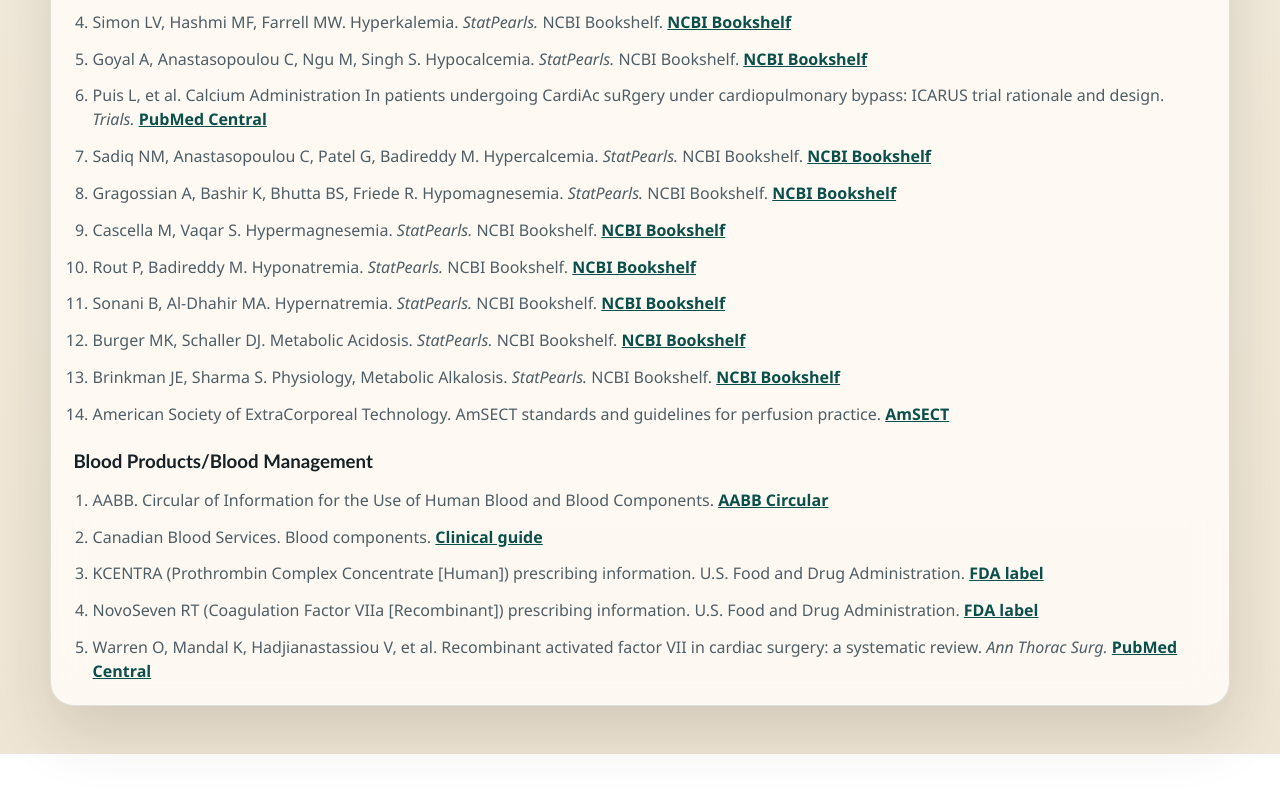
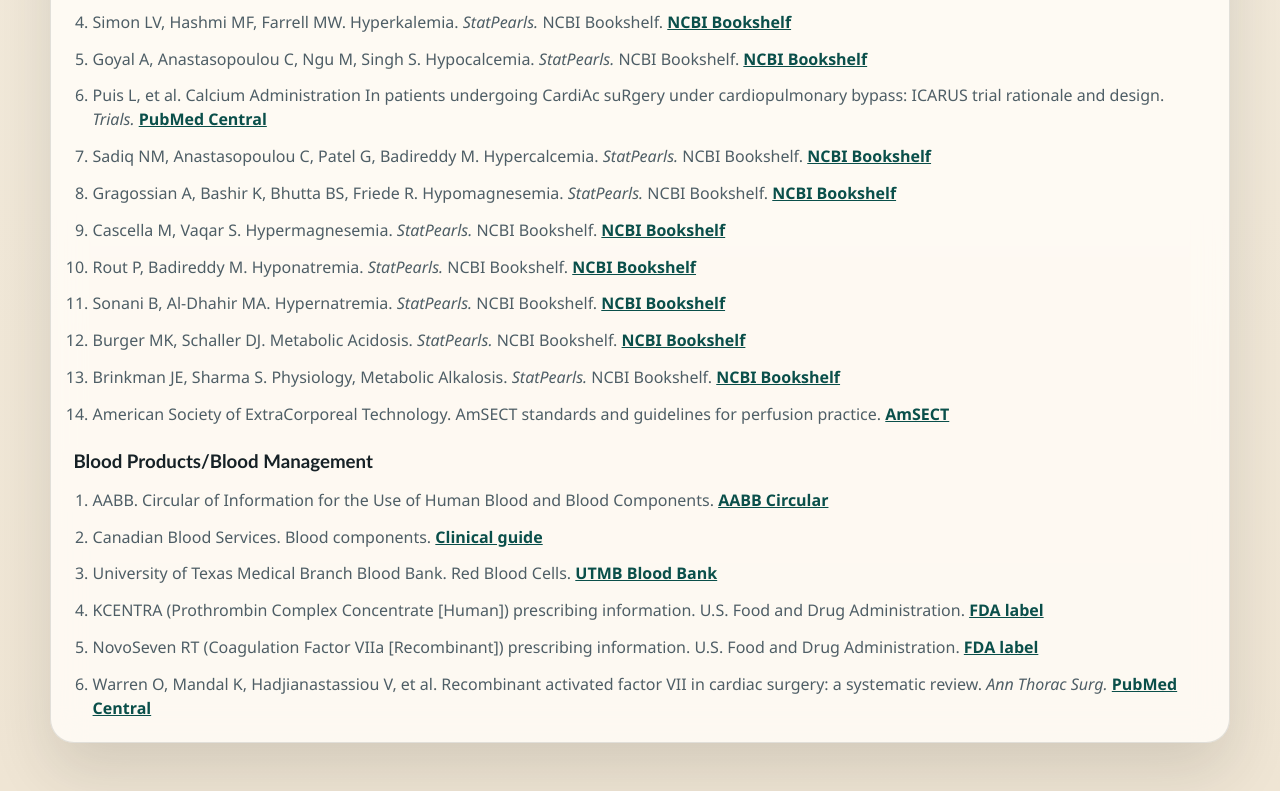
Before and after one commit to mydo650/CPB-Perfusion-Tool, a website: page references.html in a window 1280 px wide. Shown: the part 2720-3511 px from the top of the page. Before the commit the page ends 3474 px from the top, so only its background shows below. Drawn offline with Linux system fonts and the light colour scheme.

Commit message:
Added to PRBC

```diff
--- a/references.html
+++ b/references.html
@@ -142,6 +142,7 @@
             <ol class="references-list">
               <li>AABB. Circular of Information for the Use of Human Blood and Blood Components. <a href="https://www.aabb.org/docs/default-source/default-document-library/resources/circular-of-information-watermark.pdf" target="_blank" rel="noreferrer">AABB Circular</a></li>
               <li>Canadian Blood Services. Blood components. <a href="https://professionaleducation.blood.ca/en/transfusion/clinical-guide/blood-components" target="_blank" rel="noreferrer">Clinical guide</a></li>
+              <li>University of Texas Medical Branch Blood Bank. Red Blood Cells. <a href="https://www.utmb.edu/bloodbank/red-blood-cells" target="_blank" rel="noreferrer">UTMB Blood Bank</a></li>
               <li>KCENTRA (Prothrombin Complex Concentrate [Human]) prescribing information. U.S. Food and Drug Administration. <a href="https://www.fda.gov/media/85512/download" target="_blank" rel="noreferrer">FDA label</a></li>
               <li>NovoSeven RT (Coagulation Factor VIIa [Recombinant]) prescribing information. U.S. Food and Drug Administration. <a href="https://www.fda.gov/media/70442/download" target="_blank" rel="noreferrer">FDA label</a></li>
               <li>Warren O, Mandal K, Hadjianastassiou V, et al. Recombinant activated factor VII in cardiac surgery: a systematic review. <em>Ann Thorac Surg.</em> <a href="https://pmc.ncbi.nlm.nih.gov/articles/PMC3484551/" target="_blank" rel="noreferrer">PubMed Central</a></li>
```
Also changed, not shown: blood-management.html (+1 -0 lines).
